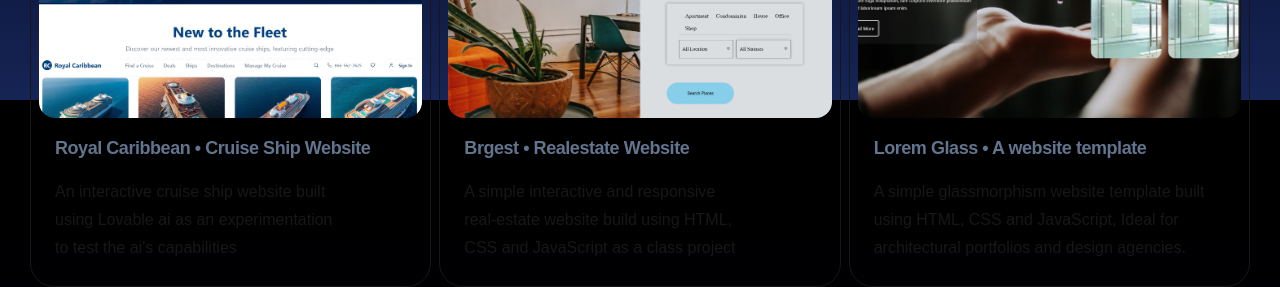
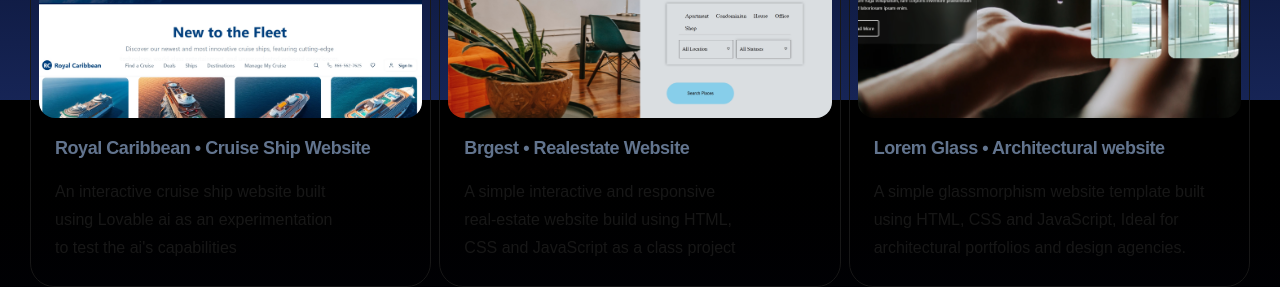
Before and after one commit to Andak-Creates/soso.dev, a Next.js app: page / in a window 1280 px wide. Shown: the part 2300-2587 px from the top of the page. Built offline with nearby package versions, Linux system fonts and the light colour scheme.

Commit message:
chore: fixed misleading name

```diff
--- a/components/landing-page/Projects.tsx
+++ b/components/landing-page/Projects.tsx
@@ -120,7 +120,7 @@
                 </div>
                 <div className="my-4 flex w-full grow flex-col space-y-4 text-balance px-4">
                   <h2 className="text-lg font-semibold leading-7 tracking-tight text-slate-500">
-                    Lorem Glass • A website template
+                    Lorem Glass • Architectural website
                   </h2>
                   <p className="grow leading-7 text-text-secondary">
                     A simple glassmorphism website template built using HTML,
```
